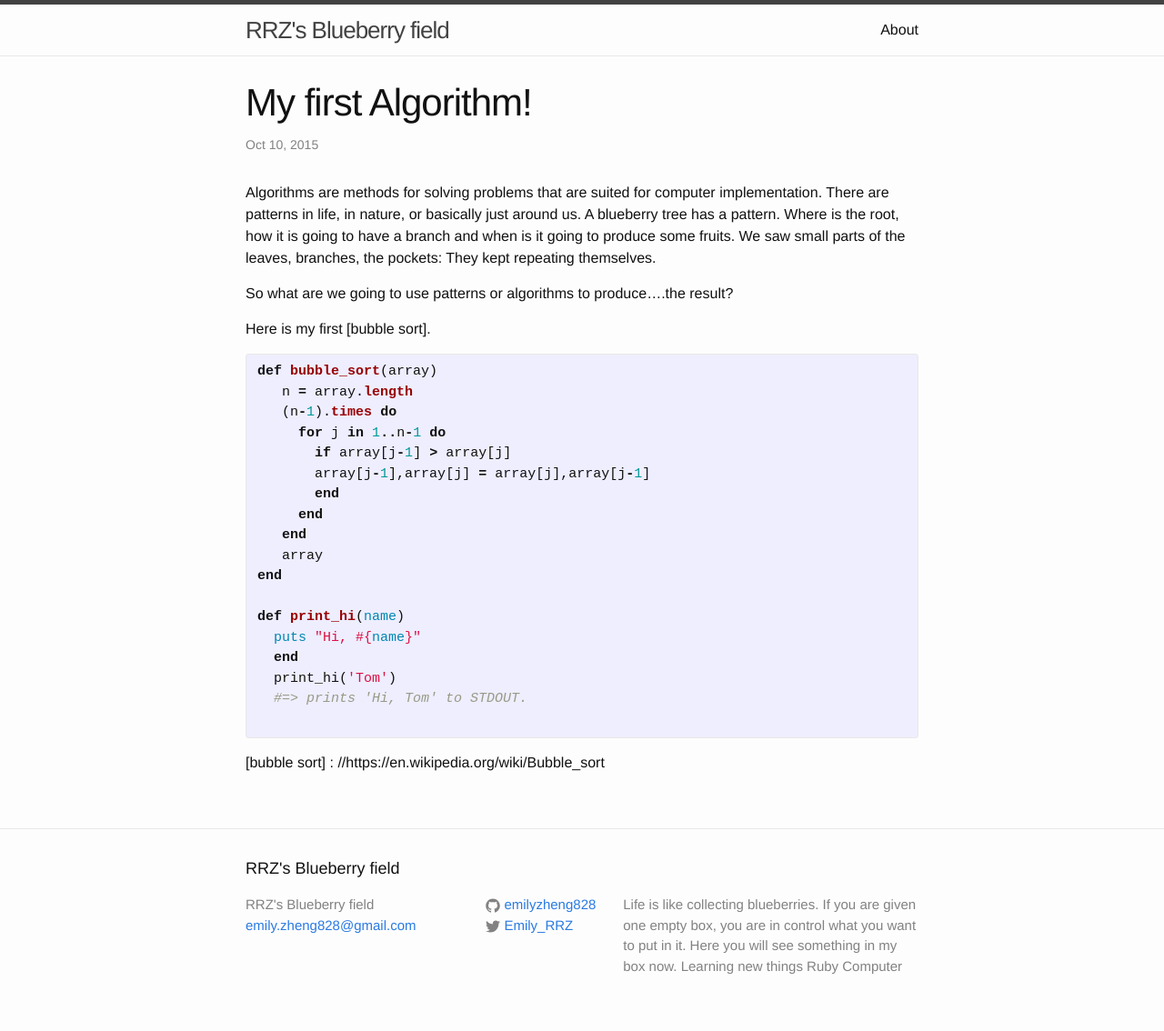
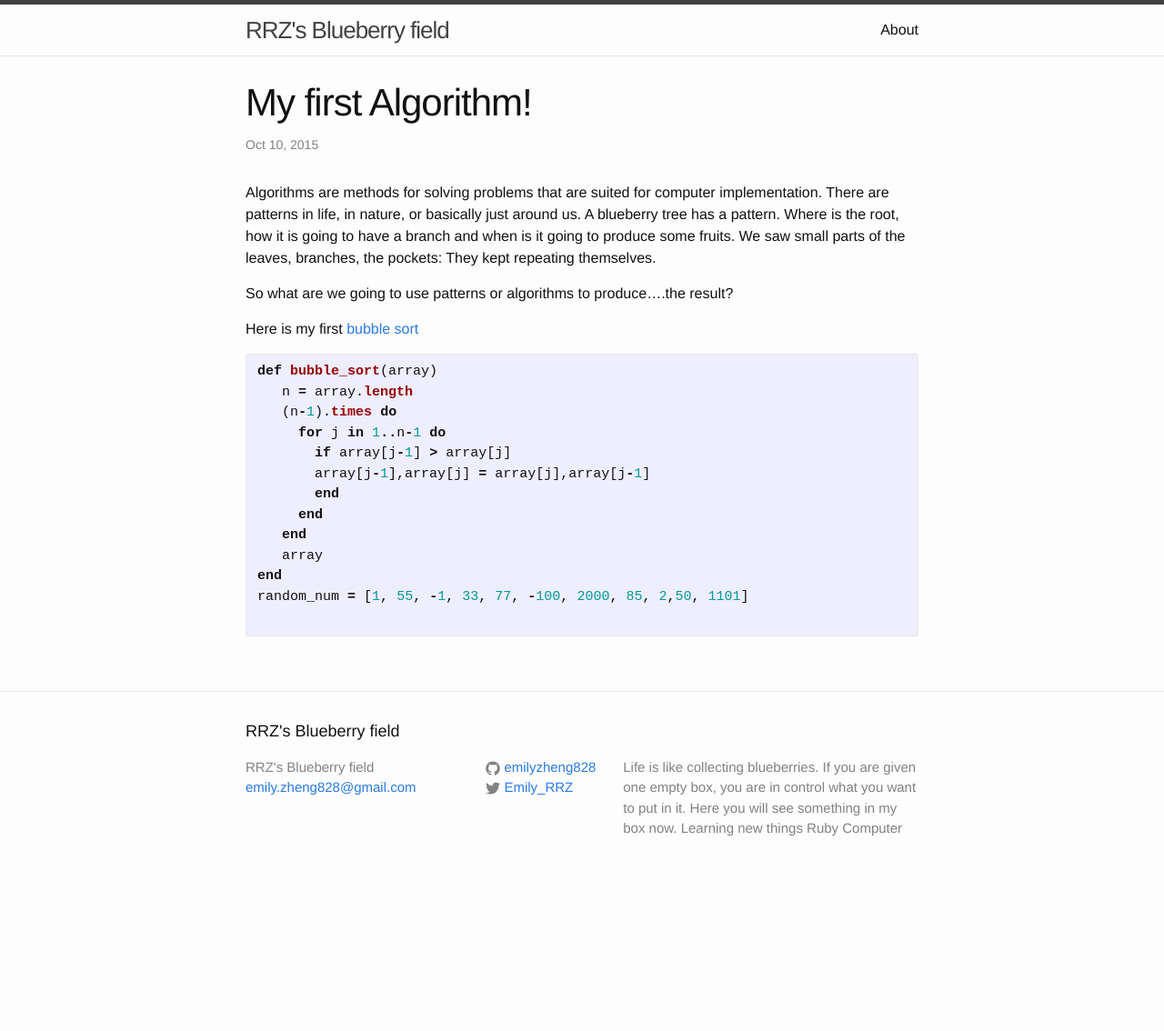
Before and after one commit to emilyzheng828/emilyzheng828.github.io, a Jekyll site: the page built from _posts/2015-10-10-my-first-algorithm.markdown, in a window 1280 px wide. Shown: the whole page at 91% size. Built offline with Jekyll 4.4.1, drawn with Linux system fonts in a browser that asks for light colours; after the commit the page ends 983 px from its top, so only the background shows below that.

Commit message:
fixing link

```diff
--- a/_posts/2015-10-10-my-first-algorithm.markdown
+++ b/_posts/2015-10-10-my-first-algorithm.markdown
@@ -10,7 +10,7 @@ We saw small parts of the leaves, branches, the pockets: They kept repeating the
 
 So what are we going to use patterns or algorithms to produce....the result?
 
-Here is my first [bubble sort].
+Here is my first [bubble sort][bubble-sort]
 
 {% highlight ruby %}
 def bubble_sort(array)
@@ -24,12 +24,7 @@ def bubble_sort(array)
    end
    array
 end
-
-def print_hi(name)
-  puts "Hi, #{name}"
-  end
-  print_hi('Tom')
-  #=> prints 'Hi, Tom' to STDOUT.
+random_num = [1, 55, -1, 33, 77, -100, 2000, 85, 2,50, 1101]
   {% endhighlight %}
 
-[bubble sort] : //https://en.wikipedia.org/wiki/Bubble_sort
+[bubble-sort]: //https://en.wikipedia.org/wiki/Bubble_sort
```
